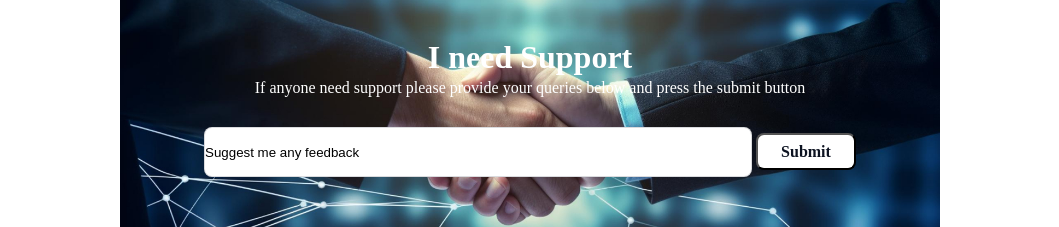
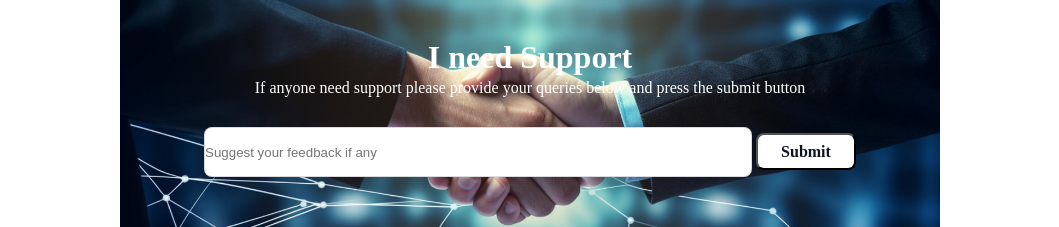
Before and after one commit to arefin2319/assignment-1-arefin, a plain HTML site: page index.html in a window 1280 px wide. Shown: the part 3786-4013 px from the top of the page, without its empty margins (190-1249 px from the left). Drawn offline with Linux system fonts and the light colour scheme; a web font is replaced by a local one.

Commit message:
added all the things I could

```diff
--- a/index.html
+++ b/index.html
@@ -19,7 +19,7 @@
        <img src="/styles/assets/Group.png" alt="">
        <h1 class="banner-title">"In near future, I hope to become a Developer."</h1>
        <p>My goal is to became a full-stack developer and really motivated to make a remarkable footprint in the industry</p>
-       <button class="contact-btn">Contact with me</button>
+           <button class="contact-btn">Contact with me</button>
       </section>
           <!-- banner section ends here -->
            <!-- why web development sections starts here -->
@@ -101,7 +101,8 @@
                 <p>If anyone need support please provide your queries below and press the submit button</p>
             </div>
             <div class="submit-field">
-                 <input class="input-box" type="text" value="Suggest me any feedback">
+
+                 <input class="input-box" type="text" id="comments" placeholder="Suggest your feedback if any">
                  <button class="submit-btn">Submit</button></div>
               </section>
              <!-- Input field ends here  -->
```
